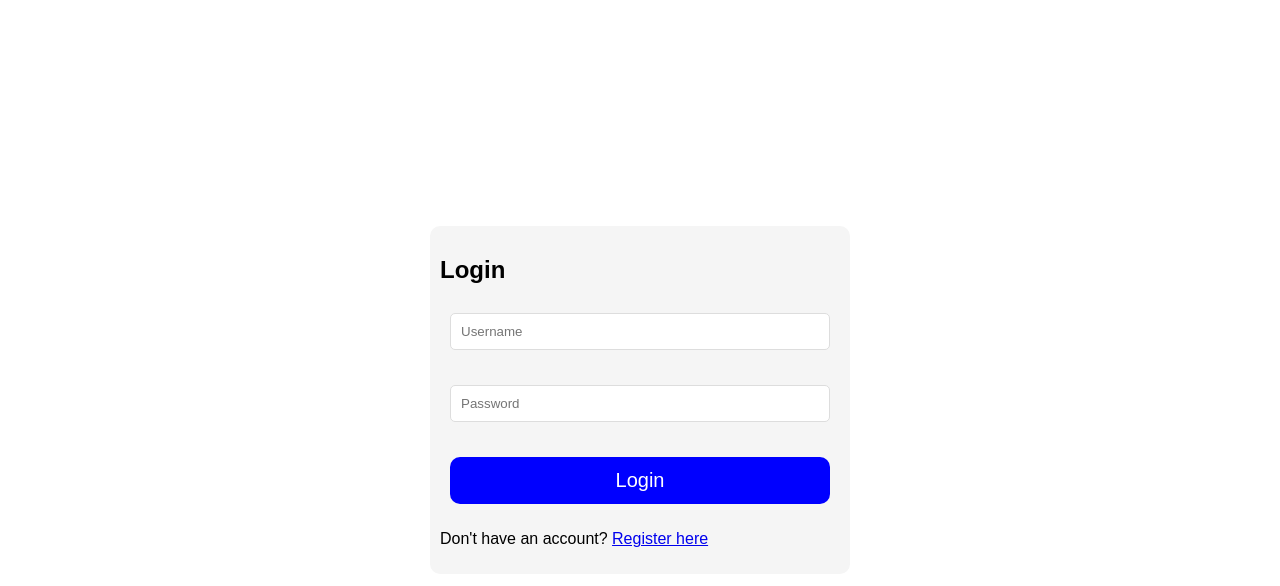
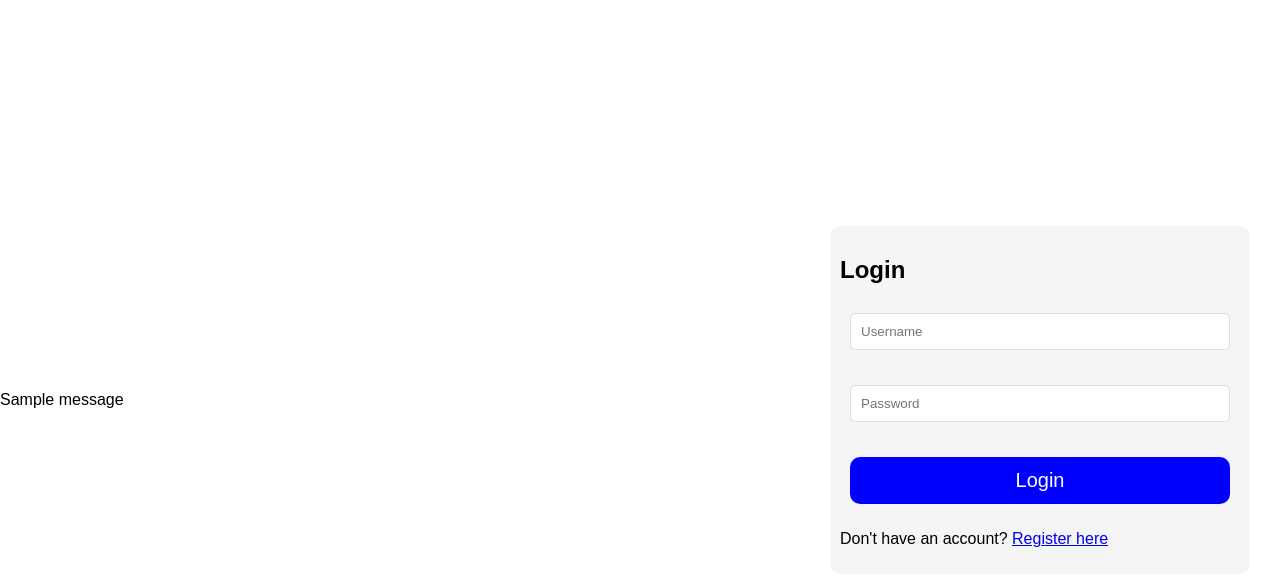
Before and after one commit to enigma-aaa/COP290_A1_Sub2, a Flask app: page / in a window 1280 px wide. Shown: the top 586 px of the page. Run offline with Flask 3, Linux system fonts and the light colour scheme; one stand-in notice (Sample message) is shown; parts of the project's set-up code (start-up, migrations or seed data) failed here and were passed over.

Commit message:
Readded flashed messages to show errors

```diff
--- a/COP_290_Assignment1-main/app.py
+++ b/COP_290_Assignment1-main/app.py
@@ -27,8 +27,6 @@ all_stocks_df = all_stocks_df[all_stocks_df.eq(0).sum(axis=1) <= 4]
 # print(all_stocks_df['industryKey'].value_counts())
 # pd.reset_option('display.max_rows')
 # print(all_stocks_df)
-loginErrorMsg = ""
-registerErrorMsg = ""
 
 checked_filter_boxes = ['No' for i in range(0,12)]
 
@@ -171,11 +169,10 @@ with app.app_context():
 
 @app.route('/')
 def index():
-    return render_template('login.html',loginErrorMsg = loginErrorMsg)
+    return render_template('login.html')
 #understand what get and post is
 @app.route('/register', methods=['GET', 'POST'])
 def register():
-    global registerErrorMsg
     if request.method == 'POST':
         username = request.form['username']
         password = request.form['password']
@@ -183,21 +180,19 @@ def register():
         userExist = User.query.filter_by(username=username).first()
         if userExist:
             #check to check if username already exists to fix it up
-            #flash('Username already exists choose different username')
-            registerErrorMsg = "Username already exists choose different username"
+            flash('Username already exists choose different username')
             return redirect(url_for('register'))
         else:
             new_user = User(username=username, password_hash=hashed_password)
             db.session.add(new_user)
             db.session.commit()
-            #flash('Registration successful! Please login.')
+            flash('Registration successful! Please login.')
             return redirect(url_for('index'))
 
-    return render_template('register.html',registerErrorMsg = registerErrorMsg)
+    return render_template('register.html')
 
 @app.route('/login', methods=['POST'])
 def login():
-    global loginErrorMsg
     username = request.form['username']
     password = request.form['password']
     user = User.query.filter_by(username=username).first()
@@ -205,11 +200,9 @@ def login():
     if user and check_password_hash(user.password_hash, password):
         session['user_id'] = user.id
         session['username'] = user.username
-        loginErrorMsg = ""
         return redirect(url_for('dashboard'))
     else:
-        #flash('Invalid username or password')
-        loginErrorMsg = "Invalid username or password"
+        flash('Invalid username or password')
         return redirect(url_for('index'))
 
 
--- a/COP_290_Assignment1-main/static/style.css
+++ b/COP_290_Assignment1-main/static/style.css
@@ -414,6 +414,12 @@ table.TableHeading {
     text-align: center;
 }
 
+div.ErrorMsg{
+    width: 50em;
+    top:0;
+    display: fixed;
+}
+
 div.HeadingContainer {
     width: 100%;
 }
--- a/COP_290_Assignment1-main/templates/login.html
+++ b/COP_290_Assignment1-main/templates/login.html
@@ -5,6 +5,9 @@
     <link rel="stylesheet" type="text/css" href="{{ url_for('static', filename='style.css') }}">
 </head>
 <body class="LoginBody">
+    {% for message in get_flashed_messages() %}
+        <div class="ErrorMsg">{{message}}</div>
+    {% endfor %}
     <div class="form-container">
         <h2 class = "LoginLabel">Login</h2>
         <form action="/login" method="post">
```
